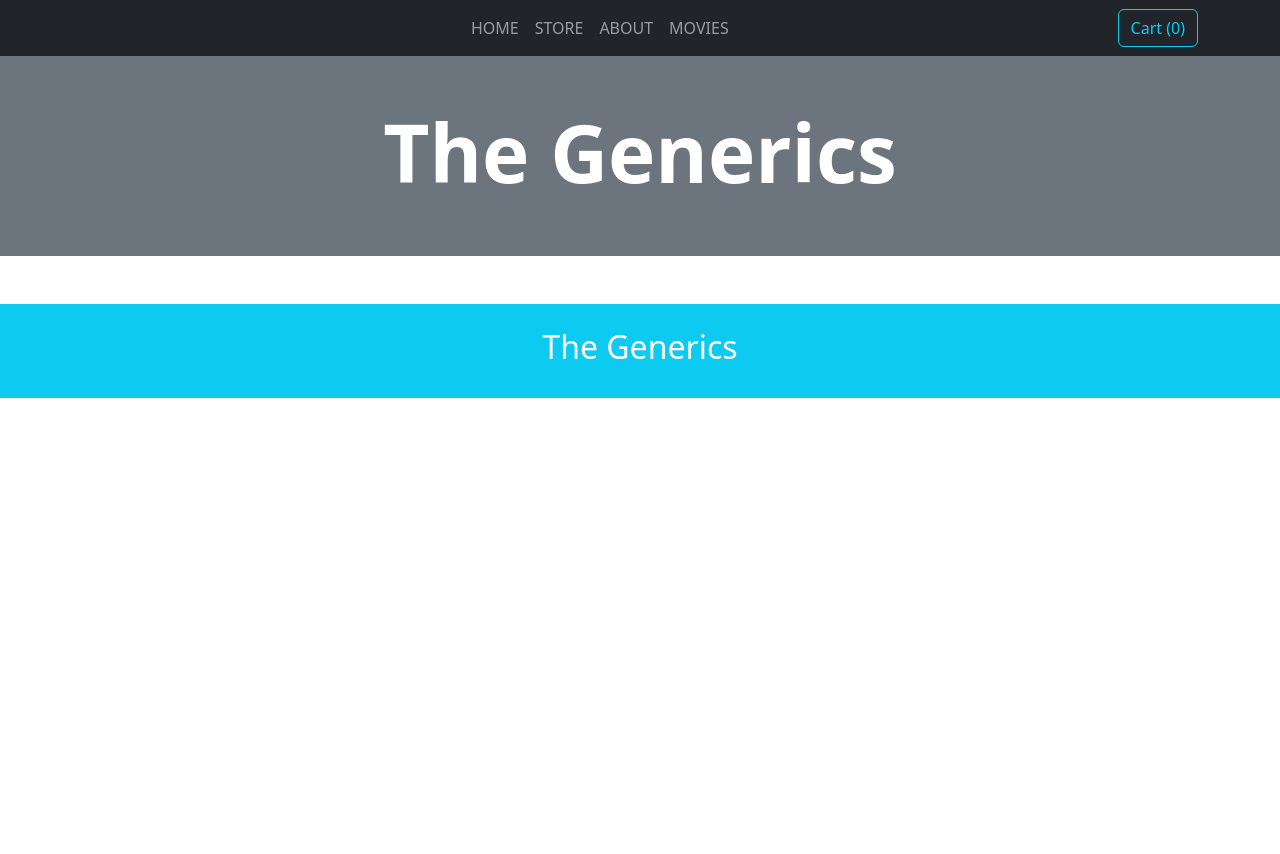
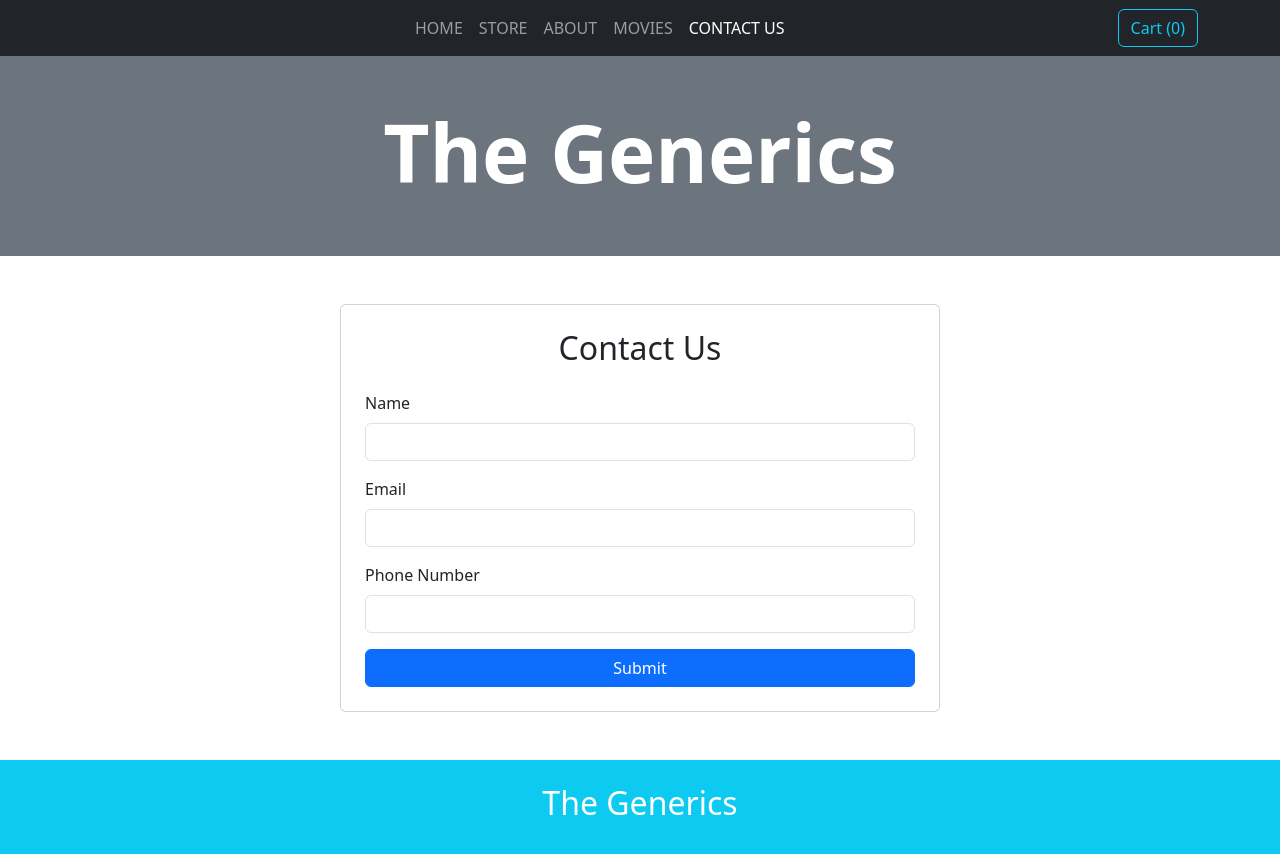
Before and after one commit to student-akram/E-Commerce-Sharpner-Assignment-, a React (Vite) app: page /contact in a window 1280 px wide. Before the commit the page ends 800 px from the top, so only its background shows below. Built offline with nearby package versions, Linux system fonts and the light colour scheme.

Commit message:
Added Contact Us page with Firebase integration

```diff
--- a/src/App.jsx
+++ b/src/App.jsx
@@ -9,6 +9,7 @@ import Store from "./pages/Store";
 import About from "./pages/About";
 import Home from "./pages/Home";
 import Movies from "./pages/Movies";
+import ContactUs from "./pages/ContactUs";
 
 function App() {
   const [showCart, setShowCart] = useState(false);
@@ -43,6 +44,11 @@ function App() {
   <Route
   path="/movies"
   element={<Movies />}
+
+/>
+<Route
+  path="/contact"
+  element={<ContactUs />}
 />
 </Routes>
 
--- a/src/components/Header/Header.jsx
+++ b/src/components/Header/Header.jsx
@@ -46,6 +46,12 @@ const Header = ({ openCart }) => {
 >
   MOVIES
 </Nav.Link>
+<Nav.Link
+  as={NavLink}
+  to="/contact"
+>
+  CONTACT US
+</Nav.Link>
 
 </Nav>
 
--- /dev/null
+++ b/src/pages/ContactUs.jsx
@@ -0,0 +1,150 @@
+import { useState } from "react";
+import {
+  Container,
+  Form,
+  Button,
+  Card,
+} from "react-bootstrap";
+
+const ContactUs = () => {
+  const [name, setName] =
+    useState("");
+
+  const [email, setEmail] =
+    useState("");
+
+  const [phone, setPhone] =
+    useState("");
+
+  const submitHandler =
+    async (e) => {
+      e.preventDefault();
+
+      const userData = {
+        name,
+        email,
+        phone,
+      };
+
+      try {
+        const response =
+          await fetch(
+            "https://movies-app-b026c-default-rtdb.asia-southeast1.firebasedatabase.app/contacts.json",
+            {
+              method: "POST",
+
+              body: JSON.stringify(
+                userData
+              ),
+
+              headers: {
+                "Content-Type":
+                  "application/json",
+              },
+            }
+          );
+
+        if (!response.ok) {
+          throw new Error(
+            "Failed to submit"
+          );
+        }
+
+        alert(
+          "Contact Details Submitted Successfully!"
+        );
+
+        setName("");
+        setEmail("");
+        setPhone("");
+
+      } catch (error) {
+        console.log(error);
+
+        alert(
+          "Something went wrong!"
+        );
+      }
+    };
+
+  return (
+    <Container className="my-5">
+      <Card
+        className="p-4 mx-auto"
+        style={{
+          maxWidth: "600px",
+        }}
+      >
+        <h2 className="text-center mb-4">
+          Contact Us
+        </h2>
+
+        <Form
+          onSubmit={
+            submitHandler
+          }
+        >
+          <Form.Group className="mb-3">
+            <Form.Label>
+              Name
+            </Form.Label>
+
+            <Form.Control
+              type="text"
+              value={name}
+              onChange={(e) =>
+                setName(
+                  e.target.value
+                )
+              }
+              required
+            />
+          </Form.Group>
+
+          <Form.Group className="mb-3">
+            <Form.Label>
+              Email
+            </Form.Label>
+
+            <Form.Control
+              type="email"
+              value={email}
+              onChange={(e) =>
+                setEmail(
+                  e.target.value
+                )
+              }
+              required
+            />
+          </Form.Group>
+
+          <Form.Group className="mb-3">
+            <Form.Label>
+              Phone Number
+            </Form.Label>
+
+            <Form.Control
+              type="tel"
+              value={phone}
+              onChange={(e) =>
+                setPhone(
+                  e.target.value
+                )
+              }
+              required
+            />
+          </Form.Group>
+
+          <Button
+            type="submit"
+            className="w-100"
+          >
+            Submit
+          </Button>
+        </Form>
+      </Card>
+    </Container>
+  );
+};
+
+export default ContactUs;
```
